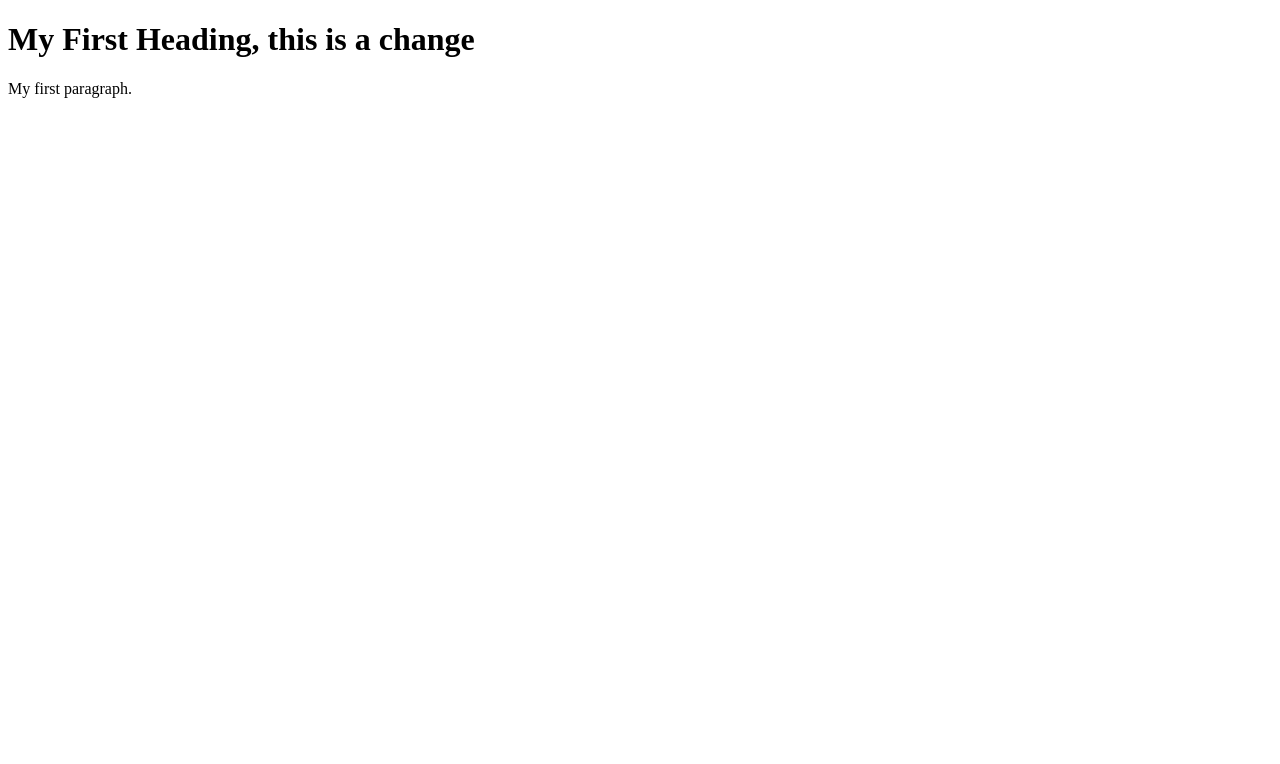
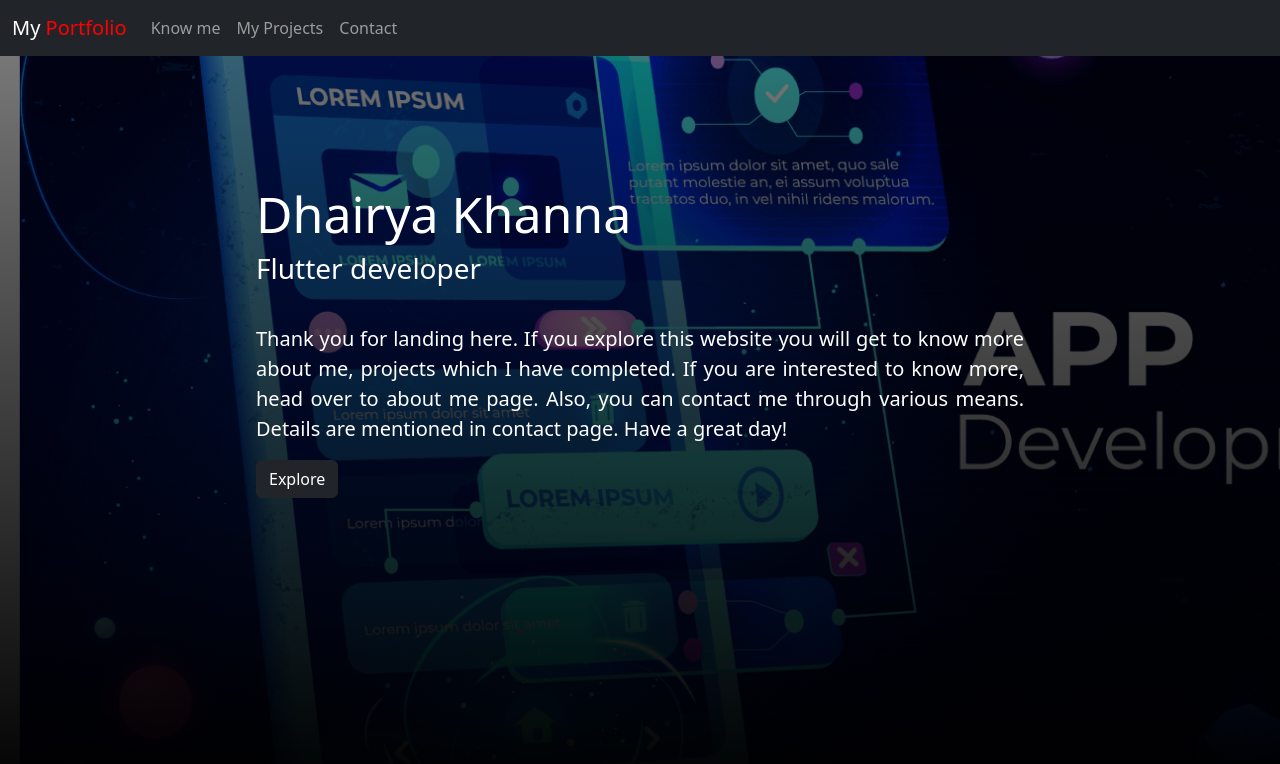
Before and after one commit to DhairyaKhanna/My-Portfolio, a plain HTML site: page index.html in a window 1280 px wide. Drawn offline with nearby package versions, Linux system fonts and the light colour scheme.

Commit message:
new changes

```diff
--- a/index.html
+++ b/index.html
@@ -1,9 +1,55 @@
-<!DOCTYPE html>
-<html>
-<body>
+<!doctype html>
+<html lang="en">
+  <head>
+    <meta charset="utf-8">
+    <meta name="viewport" content="width=device-width, initial-scale=1">
+    <title>Buddha ji</title>
+    <link href="https://cdn.jsdelivr.net/npm/bootstrap@5.3.0-alpha1/dist/css/bootstrap.min.css" rel="stylesheet" integrity="sha384-GLhlTQ8iRABdZLl6O3oVMWSktQOp6b7In1Zl3/Jr59b6EGGoI1aFkw7cmDA6j6gD" crossorigin="anonymous">
 
-<h1>My First Heading, this is  a change</h1>
-<p>My first paragraph.</p>
+    <link href="./styles/main.css" rel="stylesheet">
 
-</body>
+  </head>
+  <body>
+    <section class="home">
+        <nav class="navbar navbar-expand-lg navbar-dark bg-dark">
+            <div class="container-fluid">
+              <a class="navbar-brand" href="index.html">My<span style="color:red"> Portfolio</span></a>
+              <button class="navbar-toggler" type="button" data-bs-toggle="collapse" data-bs-target="#navbarSupportedContent" aria-controls="navbarSupportedContent" aria-expanded="false" aria-label="Toggle navigation">
+                <span class="navbar-toggler-icon"></span>
+              </button>
+              <div class="collapse navbar-collapse" id="navbarSupportedContent">
+                <ul class="navbar-nav me-auto mb-2 mb-lg-0">
+                  <li class="nav-item">
+                    <a class="nav-link " aria-current="page" href="about.html">Know me</a>
+                  </li>
+                  <li class="nav-item">
+                    <a class="nav-link " href="projects.html">My Projects</a>
+                  </li>
+                  <li class="nav-item">
+                    <a class="nav-link " href="contact.html">Contact</a>
+                  </li>
+
+
+                </ul>
+
+              </div>
+            </div>
+          </nav>
+
+          <div class="intro">
+            <h1 class="name">Dhairya Khanna</h1>
+            <h3>Flutter developer</h3>
+            <br>
+            <p>
+              Thank you for landing here. If you explore this website you will get to know more about me, projects which I have completed. If you are interested
+              to know more, head over to about me page. Also, you can contact me through various means. Details are mentioned in contact page.
+              Have a great day!
+
+            </p>
+            <button type="button" class="btn btn-dark">Explore</button>
+          </div>
+
+    </section>
+    <script src="https://cdn.jsdelivr.net/npm/bootstrap@5.3.0-alpha1/dist/js/bootstrap.bundle.min.js" integrity="sha384-w76AqPfDkMBDXo30jS1Sgez6pr3x5MlQ1ZAGC+nuZB+EYdgRZgiwxhTBTkF7CXvN" crossorigin="anonymous"></script>
+  </body>
 </html>
--- /dev/null
+++ b/styles/main.css
@@ -0,0 +1,25 @@
+body{
+    background-color: #dae4ee;
+}
+
+.home{
+   height: 100vh;
+    background: linear-gradient(rgba(1,1,1,0.5),rgba(0, 0, 0, 1)),
+    url('../images/Mobile-App-Development-Company.png');
+    background-size: cover;
+
+
+}
+
+.intro{
+    color: white;
+    padding: 10% 20%;
+    text-align: justify;
+    font-size: 20px;
+
+}
+
+.name{
+    font-size: 50px;
+    font-weight: 500;
+}
```
Also changed, not shown: about.html (+39 -0 lines), contact.html (+40 -0 lines), projects.html (+39 -0 lines), images/Mobile-App-Development-Company.png (added).
